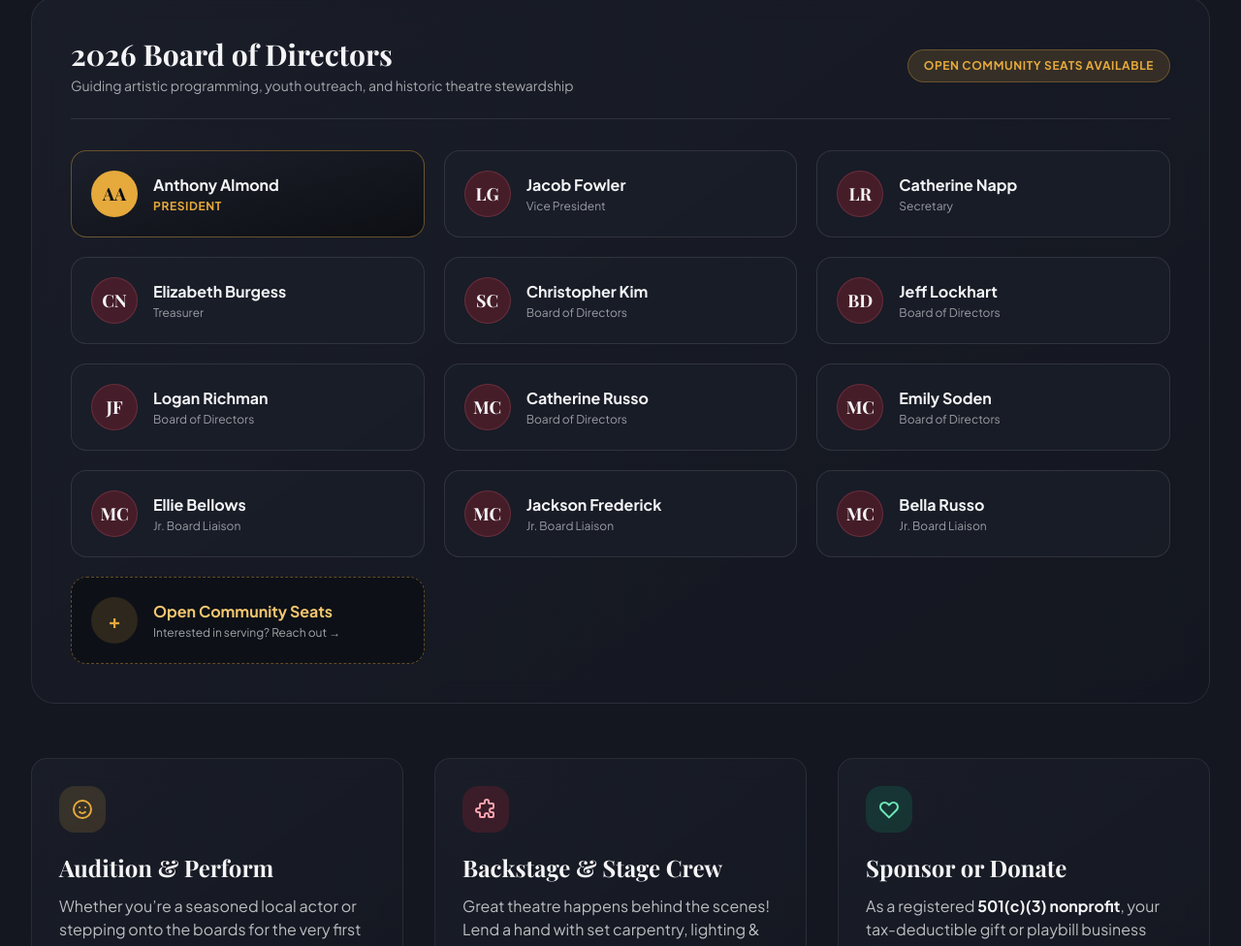
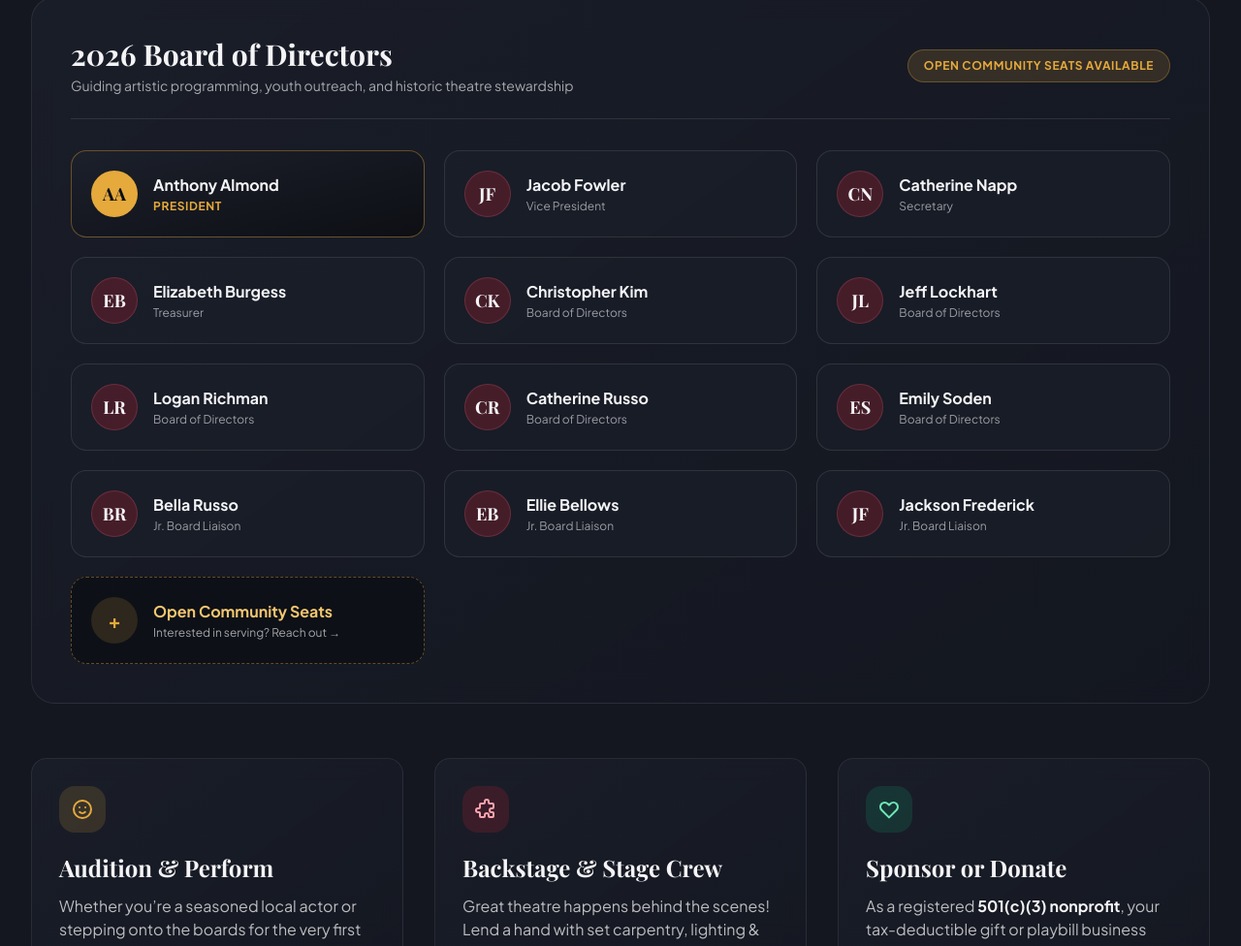
Before and after one commit to WindingRiverPlayers/BlackBoxWebsite, a plain HTML site: page index.html in a window 1280 px wide. Shown: the part 5465-6441 px from the top of the page at 97% size. Drawn offline with nearby package versions, Linux system fonts and the light colour scheme; a web font is replaced by a local one.

Commit message:
Update index.html

```diff
--- a/index.html
+++ b/index.html
@@ -704,7 +704,7 @@
                     <!-- Board Member -->
                     <div class="bg-charcoal/60 border border-white/10 rounded-2xl p-5 flex items-center gap-4">
                         <div class="w-12 h-12 rounded-full bg-crimson/40 border border-rose-400/20 text-offwhite font-serif font-bold text-lg flex items-center justify-center shrink-0">
-                            LG
+                            JF
                         </div>
                         <div>
                             <div class="font-bold text-offwhite text-base">Jacob Fowler</div>
@@ -715,7 +715,7 @@
                     <!-- Board Member -->
                     <div class="bg-charcoal/60 border border-white/10 rounded-2xl p-5 flex items-center gap-4">
                         <div class="w-12 h-12 rounded-full bg-crimson/40 border border-rose-400/20 text-offwhite font-serif font-bold text-lg flex items-center justify-center shrink-0">
-                            LR
+                            CN
                         </div>
                         <div>
                             <div class="font-bold text-offwhite text-base">Catherine Napp</div>
@@ -726,7 +726,7 @@
                     <!-- Board Member -->
                     <div class="bg-charcoal/60 border border-white/10 rounded-2xl p-5 flex items-center gap-4">
                         <div class="w-12 h-12 rounded-full bg-crimson/40 border border-rose-400/20 text-offwhite font-serif font-bold text-lg flex items-center justify-center shrink-0">
-                            CN
+                            EB
                         </div>
                         <div>
                             <div class="font-bold text-offwhite text-base">Elizabeth Burgess</div>
@@ -737,7 +737,7 @@
                     <!-- Board Member -->
                     <div class="bg-charcoal/60 border border-white/10 rounded-2xl p-5 flex items-center gap-4">
                         <div class="w-12 h-12 rounded-full bg-crimson/40 border border-rose-400/20 text-offwhite font-serif font-bold text-lg flex items-center justify-center shrink-0">
-                            SC
+                            CK
                         </div>
                         <div>
                             <div class="font-bold text-offwhite text-base">Christopher Kim</div>
@@ -748,7 +748,7 @@
                     <!-- Board Member -->
                     <div class="bg-charcoal/60 border border-white/10 rounded-2xl p-5 flex items-center gap-4">
                         <div class="w-12 h-12 rounded-full bg-crimson/40 border border-rose-400/20 text-offwhite font-serif font-bold text-lg flex items-center justify-center shrink-0">
-                            BD
+                            JL
                         </div>
                         <div>
                             <div class="font-bold text-offwhite text-base">Jeff Lockhart</div>
@@ -759,7 +759,7 @@
                     <!-- Board Member -->
                     <div class="bg-charcoal/60 border border-white/10 rounded-2xl p-5 flex items-center gap-4">
                         <div class="w-12 h-12 rounded-full bg-crimson/40 border border-rose-400/20 text-offwhite font-serif font-bold text-lg flex items-center justify-center shrink-0">
-                            JF
+                            LR
                         </div>
                         <div>
                             <div class="font-bold text-offwhite text-base">Logan Richman</div>
@@ -770,7 +770,7 @@
                     <!-- Board Member -->
                     <div class="bg-charcoal/60 border border-white/10 rounded-2xl p-5 flex items-center gap-4">
                         <div class="w-12 h-12 rounded-full bg-crimson/40 border border-rose-400/20 text-offwhite font-serif font-bold text-lg flex items-center justify-center shrink-0">
-                            MC
+                            CR
                         </div>
                         <div>
                             <div class="font-bold text-offwhite text-base">Catherine Russo</div>
@@ -781,7 +781,7 @@
                     <!-- Board Member -->
                     <div class="bg-charcoal/60 border border-white/10 rounded-2xl p-5 flex items-center gap-4">
                         <div class="w-12 h-12 rounded-full bg-crimson/40 border border-rose-400/20 text-offwhite font-serif font-bold text-lg flex items-center justify-center shrink-0">
-                            MC
+                            ES
                         </div>
                         <div>
                             <div class="font-bold text-offwhite text-base">Emily Soden</div>
@@ -792,7 +792,18 @@
                     <!-- Board Member -->
                     <div class="bg-charcoal/60 border border-white/10 rounded-2xl p-5 flex items-center gap-4">
                         <div class="w-12 h-12 rounded-full bg-crimson/40 border border-rose-400/20 text-offwhite font-serif font-bold text-lg flex items-center justify-center shrink-0">
-                            MC
+                            BR
+                        </div>
+                        <div>
+                            <div class="font-bold text-offwhite text-base">Bella Russo</div>
+                            <div class="text-xs text-offwhite/60 mt-0.5">Jr. Board Liaison</div>
+                        </div>
+                    </div>
+
+                    <!-- Board Member -->
+                    <div class="bg-charcoal/60 border border-white/10 rounded-2xl p-5 flex items-center gap-4">
+                        <div class="w-12 h-12 rounded-full bg-crimson/40 border border-rose-400/20 text-offwhite font-serif font-bold text-lg flex items-center justify-center shrink-0">
+                            EB
                         </div>
                         <div>
                             <div class="font-bold text-offwhite text-base">Ellie Bellows</div>
@@ -803,21 +814,10 @@
                     <!-- Board Member -->
                     <div class="bg-charcoal/60 border border-white/10 rounded-2xl p-5 flex items-center gap-4">
                         <div class="w-12 h-12 rounded-full bg-crimson/40 border border-rose-400/20 text-offwhite font-serif font-bold text-lg flex items-center justify-center shrink-0">
-                            MC
+                            JF
                         </div>
                         <div>
                             <div class="font-bold text-offwhite text-base">Jackson Frederick</div>
-                            <div class="text-xs text-offwhite/60 mt-0.5">Jr. Board Liaison</div>
-                        </div>
-                    </div>
-
-                    <!-- Board Member -->
-                    <div class="bg-charcoal/60 border border-white/10 rounded-2xl p-5 flex items-center gap-4">
-                        <div class="w-12 h-12 rounded-full bg-crimson/40 border border-rose-400/20 text-offwhite font-serif font-bold text-lg flex items-center justify-center shrink-0">
-                            MC
-                        </div>
-                        <div>
-                            <div class="font-bold text-offwhite text-base">Bella Russo</div>
                             <div class="text-xs text-offwhite/60 mt-0.5">Jr. Board Liaison</div>
                         </div>
                     </div>
```
